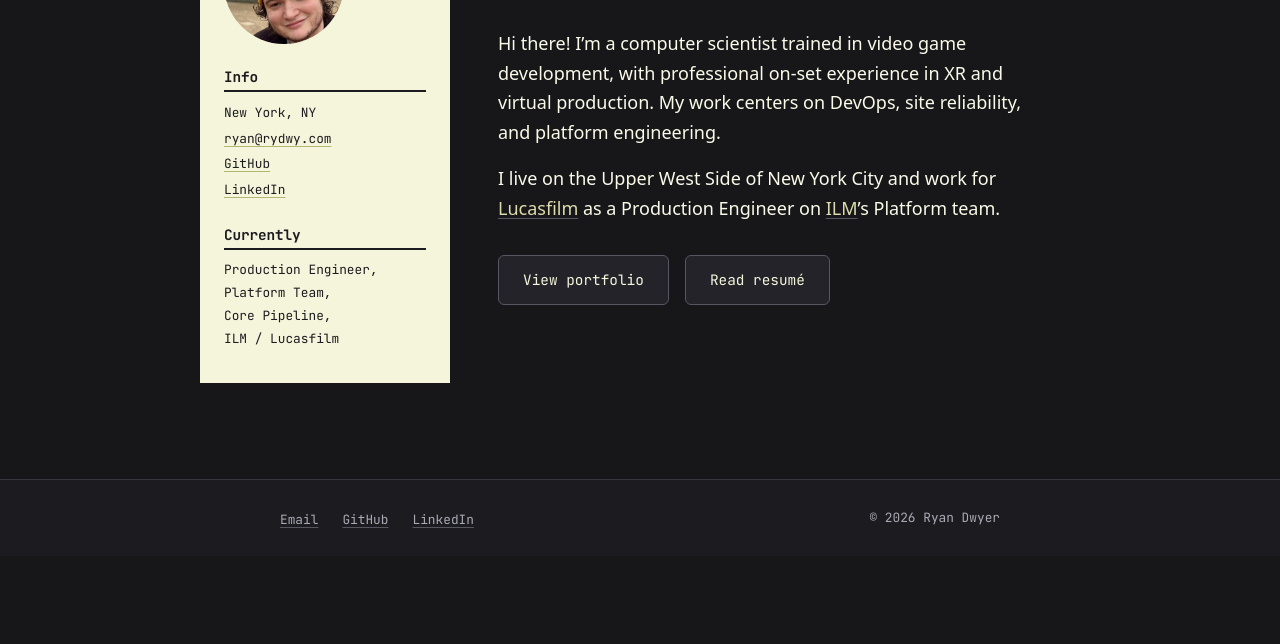
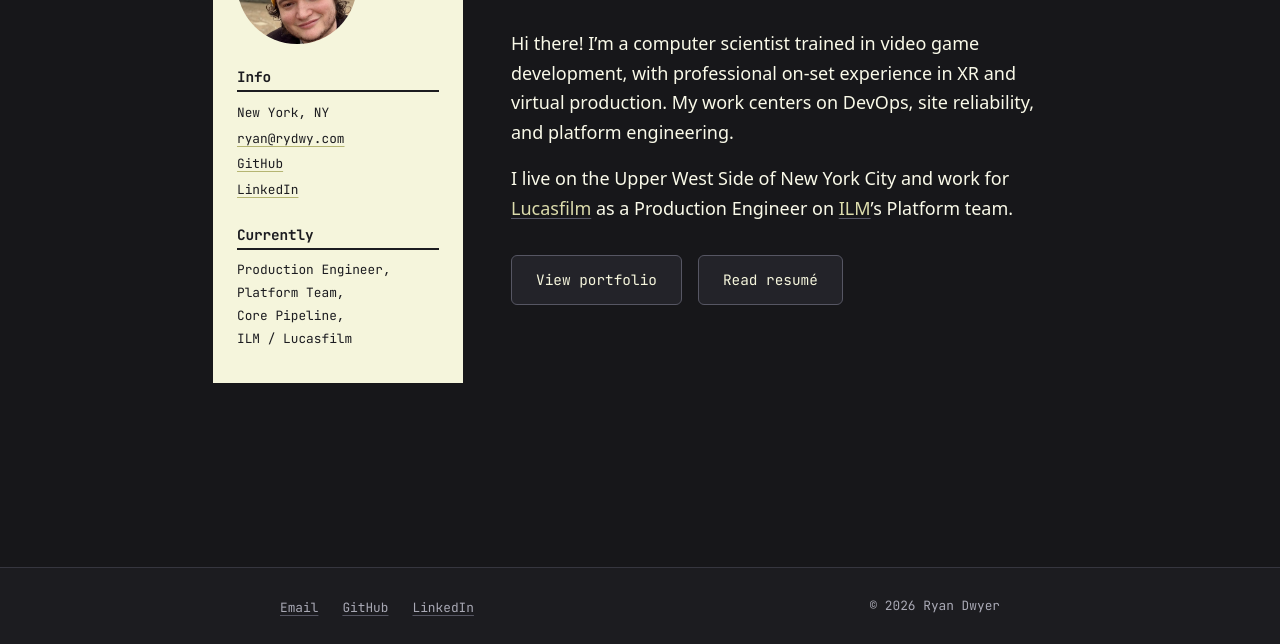
Before and after one commit to ToxicBananaParty/rydwy.com, an Astro site: page / in a window 1280 px wide. Shown: the part 156-800 px from the top of the page. Built offline with nearby package versions, Linux system fonts and the light colour scheme; Astro itself is replaced by a stand-in of ours.

Commit message:
fix: sticky footer — anchor footer to viewport bottom on short pages

```diff
--- a/src/styles/global.css
+++ b/src/styles/global.css
@@ -19,6 +19,16 @@
   font-size: 1.0625rem;
   line-height: 1.65;
   -webkit-font-smoothing: antialiased;
+  /* sticky footer: fill the viewport and let <main> absorb the slack so the
+     footer sits at the bottom on short pages */
+  min-height: 100vh;
+  min-height: 100dvh;
+  display: flex;
+  flex-direction: column;
+}
+
+body > main {
+  flex: 1 0 auto;
 }
 
 h1,
```
